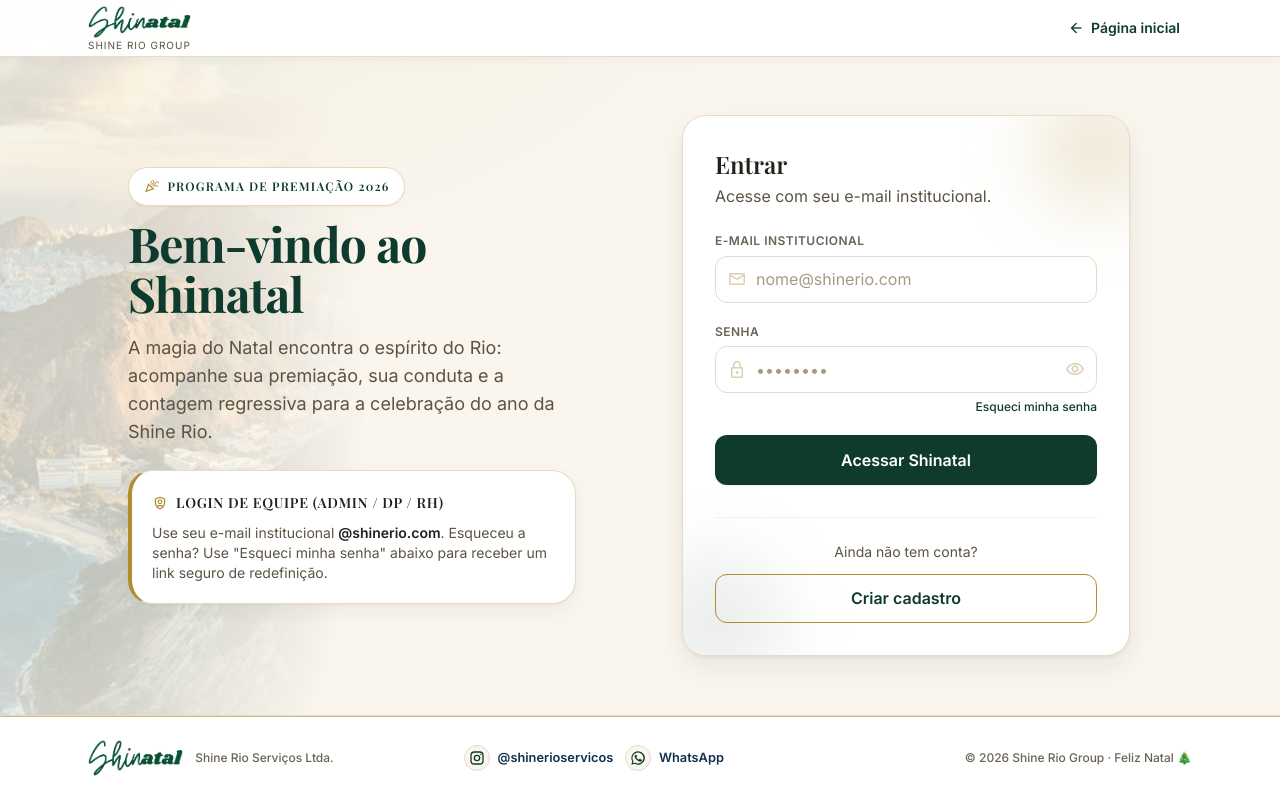
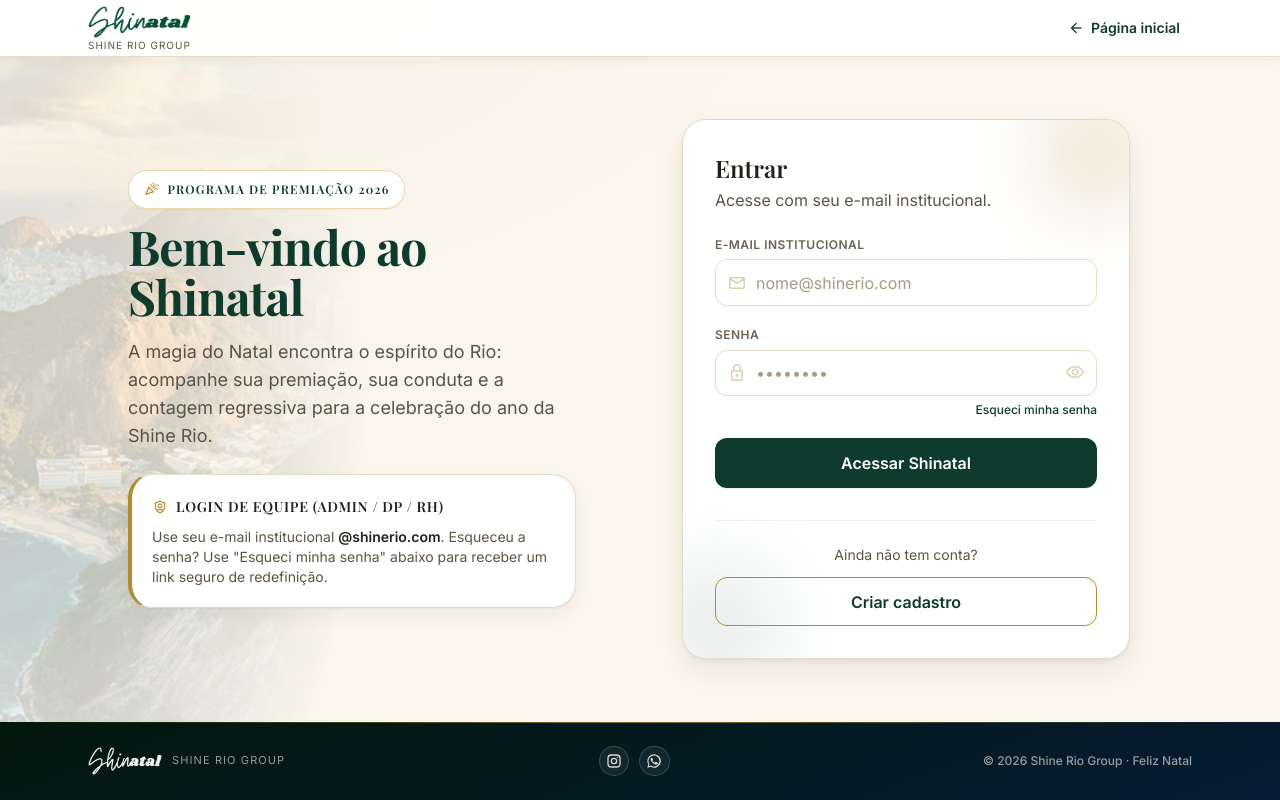
Before and after one commit to Provadelli/Shinatal-System, a plain HTML site: page frontend/login.html in a window 1280 px wide. Drawn offline with nearby package versions, Linux system fonts and the light colour scheme; a web font is replaced by a local one.

Commit message:
Ajusts and revision

```diff
--- a/frontend/css/styles.css
+++ b/frontend/css/styles.css
@@ -239,58 +239,87 @@ h1, h2, h3, .font-display {
 .anim-entrada-5 { animation-delay: 0.49s; }
 
 /* ---------- Footer minimalista ---------- */
-/* Branco sólido, texto discreto e menor que o resto da UI — só o essencial (logo, contato,
-   copyright), sem competir com o conteúdo da página. Um único fio dourado no topo no lugar do
-   antigo filete arco-íris. As informações completas (colunas "Fale com a gente" + descrição)
-   ficam só na página inicial; as demais páginas usam a versão compacta (ver HTML). */
-.footer-shinatal {
+/* Fundo escuro (verde profundo → azul-noite), inspirado num estilo de agência: hierarquia
+   clara, bastante respiro, ícones discretos em vez de blocos coloridos — o oposto do resto da
+   UI (clara). Um único fio dourado no topo no lugar do antigo filete arco-íris. A versão
+   completa (.footer-shinatal-completo: colunas de navegação + contato) fica só na página
+   inicial; as demais páginas usam a versão compacta de uma linha só (.footer-shinatal), com a
+   mesma paleta escura para manter a identidade (ver HTML de cada página). */
+.footer-shinatal,
+.footer-shinatal-completo {
   position: relative;
   z-index: 10;
-  background: var(--shinatal-surface);
-  border-top: 1px solid var(--shinatal-borda);
-  color: var(--shinatal-ink-muted);
+  background: linear-gradient(160deg, var(--shinatal-verde-900) 0%, var(--shinatal-azul-900) 100%);
+  color: rgba(250, 246, 238, 0.6);
   font-size: 0.8rem;
   line-height: 1.4;
 }
-.footer-shinatal::before {
+.footer-shinatal::before,
+.footer-shinatal-completo::before {
   content: "";
   position: absolute;
   top: 0; left: 0; right: 0;
   height: 1px;
-  background: var(--shinatal-gold);
-  opacity: 0.6;
+  background: linear-gradient(90deg, transparent, var(--shinatal-gold) 50%, transparent);
+  opacity: 0.7;
 }
-.footer-shinatal .text-on-surface {
-  color: var(--shinatal-verde-escuro);
-  font-size: 0.85rem;
+.footer-shinatal .text-on-surface-variant,
+.footer-shinatal-completo .text-on-surface-variant {
+  color: rgba(250, 246, 238, 0.6);
 }
-.footer-shinatal .text-on-surface-variant {
-  color: var(--shinatal-ink-muted);
+/* Logo é um traço verde sólido sobre fundo transparente — vira branco para ler no fundo escuro. */
+.footer-logo-invertido {
+  filter: brightness(0) invert(1);
+  opacity: 0.94;
 }
 .footer-link {
   display: inline-flex;
   align-items: center;
-  gap: 0.5rem;
-  color: var(--shinatal-azul-escuro);
+  gap: 0.65rem;
+  color: rgba(250, 246, 238, 0.8);
   font-weight: 600;
-  font-size: 0.8rem;
+  font-size: 0.85rem;
   transition: color 0.2s ease, transform 0.2s ease;
 }
 .footer-link:hover {
-  color: var(--shinatal-verde-escuro);
+  color: var(--shinatal-gold);
   transform: translateX(2px);
 }
-.footer-link .footer-icone {
+.footer-nav-link {
+  width: fit-content;
+  color: rgba(250, 246, 238, 0.65);
+  font-size: 0.85rem;
+  transition: color 0.2s ease, transform 0.2s ease;
+}
+.footer-nav-link:hover {
+  color: var(--shinatal-gold);
+  transform: translateX(2px);
+}
+/* Círculo de ícone — usado tanto solto (footer reduzido) quanto dentro de .footer-link (footer
+   completo, onde o hover é disparado pelo link-pai). */
+.footer-icone {
   display: inline-flex;
   align-items: center;
   justify-content: center;
-  width: 1.6rem;
-  height: 1.6rem;
+  width: 1.9rem;
+  height: 1.9rem;
   border-radius: 9999px;
-  background: var(--shinatal-bg);
-  border: 1px solid var(--shinatal-borda);
-  color: var(--shinatal-primary);
+  background: rgba(255, 255, 255, 0.06);
+  border: 1px solid rgba(255, 255, 255, 0.16);
+  color: rgba(250, 246, 238, 0.85);
   flex-shrink: 0;
+  transition: background-color 0.2s ease, border-color 0.2s ease, color 0.2s ease, transform 0.2s ease;
+}
+a.footer-icone:hover {
+  background: rgba(176, 141, 47, 0.18);
+  border-color: var(--shinatal-gold);
+  color: var(--shinatal-gold);
+  transform: translateY(-1px);
+}
+.footer-link:hover .footer-icone {
+  background: rgba(176, 141, 47, 0.18);
+  border-color: var(--shinatal-gold);
+  color: var(--shinatal-gold);
 }
 
 /* ---------- Formulários ---------- */
--- a/frontend/login.html
+++ b/frontend/login.html
@@ -110,22 +110,20 @@
 
 <footer class="footer-shinatal w-full">
   <div class="max-w-container-max mx-auto px-margin-mobile md:px-margin-desktop py-6">
-    <div class="grid gap-6 sm:grid-cols-2 md:grid-cols-3 items-center text-center sm:text-left">
-      <div class="flex items-center justify-center sm:justify-start gap-3">
-        <img src="assets/logoshinatal-cropped.png" alt="Shinatal" class="h-9 w-auto shrink-0" />
-        <p class="font-body text-label-sm text-on-surface-variant">Shine Rio Serviços Ltda.</p>
-      </div>
-      <div class="flex justify-center sm:justify-start gap-3">
-        <a href="https://instagram.com/shinerioservicos" target="_blank" rel="noopener" class="footer-link">
-          <span class="footer-icone"><svg width="16" height="16" viewBox="0 0 24 24" fill="none" stroke="currentColor" stroke-width="2"><rect x="3" y="3" width="18" height="18" rx="5"/><circle cx="12" cy="12" r="4"/><circle cx="17.5" cy="6.5" r="1" fill="currentColor" stroke="none"/></svg></span>
-          @shinerioservicos
+    <div class="flex flex-col sm:flex-row items-center justify-between gap-4 text-center sm:text-left">
+      <a href="/" class="flex items-center gap-2.5" aria-label="Página inicial do Shinatal">
+        <img src="assets/logoshinatal-cropped.png" alt="Shinatal" class="h-7 w-auto footer-logo-invertido" />
+        <span class="font-body text-on-surface-variant text-[11px] uppercase tracking-widest">Shine Rio Group</span>
+      </a>
+      <div class="flex items-center gap-2.5">
+        <a href="https://instagram.com/shinerioservicos" target="_blank" rel="noopener" class="footer-icone" aria-label="Instagram @shinerioservicos">
+          <svg width="16" height="16" viewBox="0 0 24 24" fill="none" stroke="currentColor" stroke-width="2"><rect x="3" y="3" width="18" height="18" rx="5"/><circle cx="12" cy="12" r="4"/><circle cx="17.5" cy="6.5" r="1" fill="currentColor" stroke="none"/></svg>
         </a>
-        <a href="https://wa.me/552135400693" target="_blank" rel="noopener" class="footer-link">
-          <span class="footer-icone"><svg width="16" height="16" viewBox="0 0 24 24" fill="currentColor"><path d="M12 2a10 10 0 0 0-8.6 15L2 22l5.2-1.4A10 10 0 1 0 12 2zm0 18.2a8.2 8.2 0 0 1-4.2-1.1l-.3-.2-3.1.8.8-3-.2-.3A8.2 8.2 0 1 1 12 20.2zm4.5-6.1c-.2-.1-1.5-.7-1.7-.8-.2-.1-.4-.1-.6.1-.2.2-.7.8-.8.9-.2.2-.3.2-.5.1-.2-.1-1-.4-1.9-1.2-.7-.6-1.2-1.4-1.3-1.6-.2-.2 0-.4.1-.5l.4-.5c.1-.2.2-.3.2-.5.1-.2 0-.3 0-.5 0-.1-.6-1.5-.8-2-.2-.5-.4-.4-.6-.4h-.5c-.2 0-.5.1-.7.3-.2.2-.9.9-.9 2.2s1 2.5 1.1 2.7c.1.2 2 3 4.8 4.3.7.3 1.2.5 1.6.6.7.2 1.3.2 1.8.1.5-.1 1.5-.6 1.7-1.2.2-.6.2-1.1.2-1.2-.1-.1-.3-.2-.5-.3z"/></svg></span>
-          WhatsApp
+        <a href="https://wa.me/552135400693" target="_blank" rel="noopener" class="footer-icone" aria-label="WhatsApp">
+          <svg width="16" height="16" viewBox="0 0 24 24" fill="currentColor"><path d="M12 2a10 10 0 0 0-8.6 15L2 22l5.2-1.4A10 10 0 1 0 12 2zm0 18.2a8.2 8.2 0 0 1-4.2-1.1l-.3-.2-3.1.8.8-3-.2-.3A8.2 8.2 0 1 1 12 20.2zm4.5-6.1c-.2-.1-1.5-.7-1.7-.8-.2-.1-.4-.1-.6.1-.2.2-.7.8-.8.9-.2.2-.3.2-.5.1-.2-.1-1-.4-1.9-1.2-.7-.6-1.2-1.4-1.3-1.6-.2-.2 0-.4.1-.5l.4-.5c.1-.2.2-.3.2-.5.1-.2 0-.3 0-.5 0-.1-.6-1.5-.8-2-.2-.5-.4-.4-.6-.4h-.5c-.2 0-.5.1-.7.3-.2.2-.9.9-.9 2.2s1 2.5 1.1 2.7c.1.2 2 3 4.8 4.3.7.3 1.2.5 1.6.6.7.2 1.3.2 1.8.1.5-.1 1.5-.6 1.7-1.2.2-.6.2-1.1.2-1.2-.1-.1-.3-.2-.5-.3z"/></svg>
         </a>
       </div>
-      <p class="font-body text-label-sm text-on-surface-variant sm:text-right">© 2026 Shine Rio Group · Feliz Natal 🎄</p>
+      <p class="font-body text-label-sm text-on-surface-variant">© 2026 Shine Rio Group · Feliz Natal</p>
     </div>
   </div>
 </footer>
```
Also changed, not shown: frontend/cadastro.html (+11 -13 lines), frontend/contratos.html (+11 -13 lines), frontend/dashboard.html (+11 -13 lines), frontend/gestao.html (+11 -13 lines), frontend/index.html (+37 -22 lines), frontend/recuperar-senha.html (+11 -13 lines).
